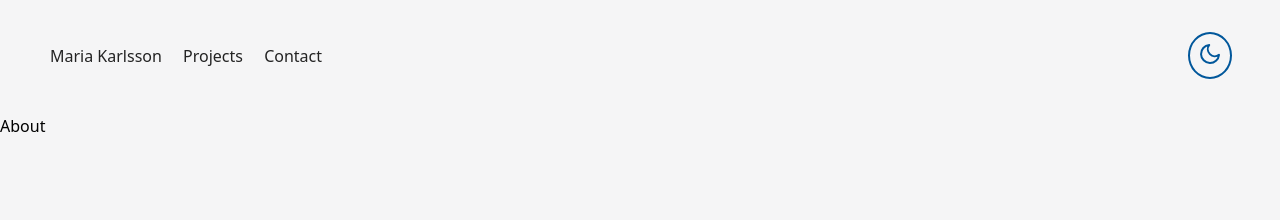
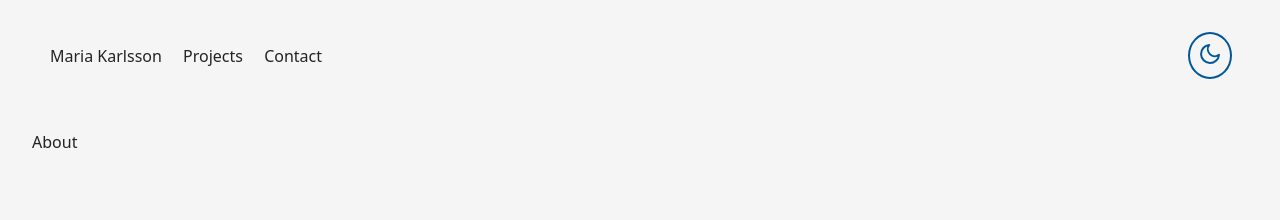
Before and after one commit to Marialoue/Marialoue.github.io, a React (Create React App) app: page / in a window 1280 px wide. Shown: the top 220 px of the page. Built offline with nearby package versions, Linux system fonts and the light colour scheme.

Commit message:
Add styles

```diff
--- a/src/components/Container.js
+++ b/src/components/Container.js
@@ -1,5 +1,8 @@
 import styled from "styled-components";
 
 export default styled.section`
-
+  display: flex;
+  color: ${({ theme }) => theme.color};
+  padding: 1rem;
+  margin: 1rem;
 `;
--- a/src/theme/GlobalStyles.js
+++ b/src/theme/GlobalStyles.js
@@ -12,13 +12,15 @@ export const GlobalStyles = createGlobalStyle`
   line-height: 1.5;
   color-scheme: light dark;
   --shadow-color: 0deg 0% 50%;
+  --border-radius: 5px;
 }
 
 html,
 body {
   background: ${({ theme }) => theme.background};
   margin: 0;
-  }
+  transition: all 500ms ease-in-out;
+}
 
 a,
 a:active,
@@ -28,7 +30,16 @@ a:visited {
 }
 
 a:hover {
-  color: ${({ theme }) => theme.background};
+  color: ${({ theme }) => theme.bgBtn};
+}
+
+img {
+  border: 2px solid ${({ theme }) => theme.bgBtn};
+  padding: .2rem;
+  height: 27vmax;
+  border-radius: 50%;
+  grid-column: 1;
+  transform: scaleX(-1);
 }
 
 `;
```
